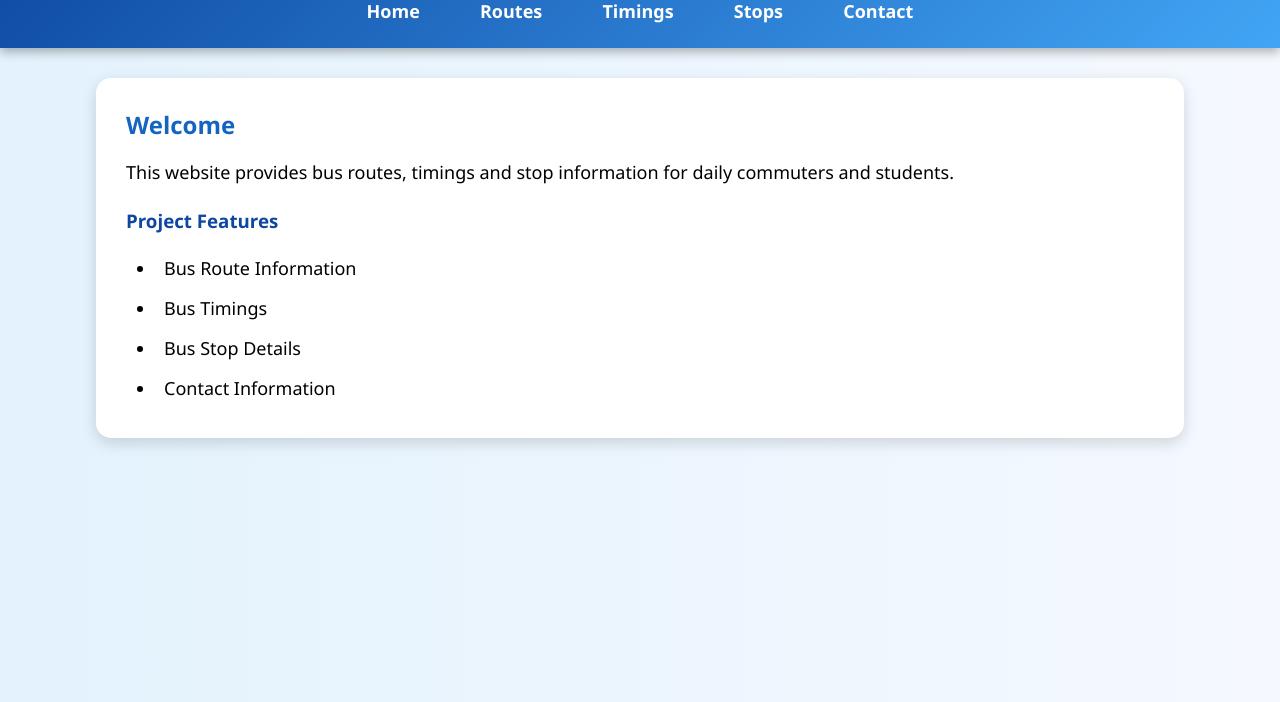
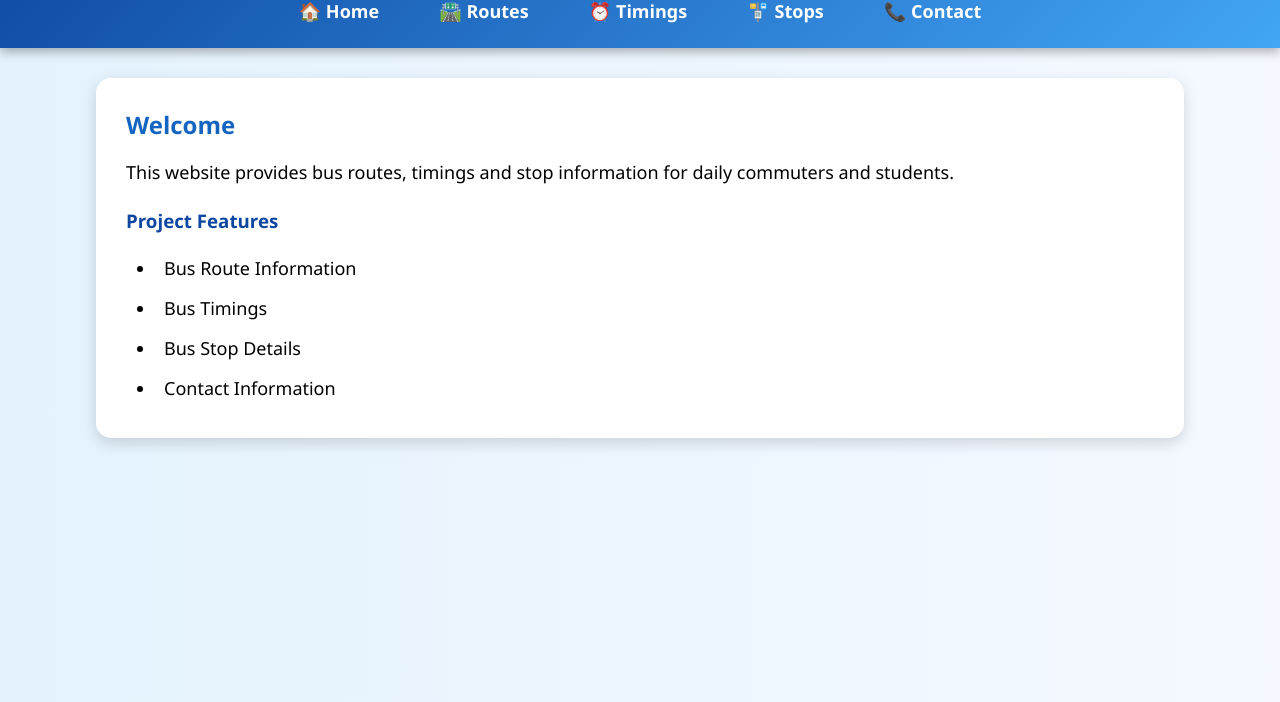
Before and after one commit to NandiniKuruva/Bus-Timing-Website, a plain HTML site: page index.html in a window 1280 px wide. Shown: the part 98-800 px from the top of the page. Drawn offline with Linux system fonts and the light colour scheme.

Commit message:
Update index.html

```diff
--- a/index.html
+++ b/index.html
@@ -10,11 +10,11 @@
     <h1>Public Bus Timing and Route Information Portal</h1>
 
     <nav>
-        <a href="index.html">Home</a>
-        <a href="routes.html">Routes</a>
-        <a href="timings.html">Timings</a>
-        <a href="stops.html">Stops</a>
-        <a href="contact.html">Contact</a>
+        <a href="index.html">🏠 Home</a>
+        <a href="routes.html">🛣️ Routes</a>
+        <a href="timings.html">⏰ Timings</a>
+        <a href="stops.html">🚏 Stops</a>
+        <a href="contact.html">📞 Contact</a>
     </nav>
 </header>
 
```
